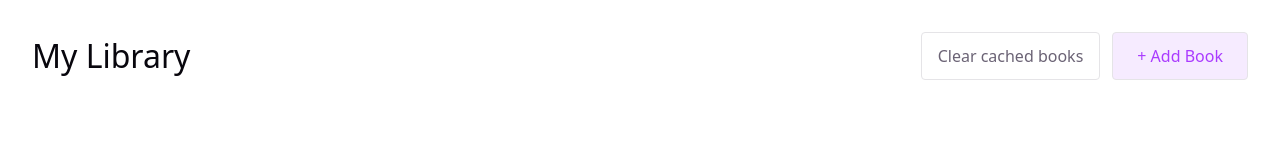
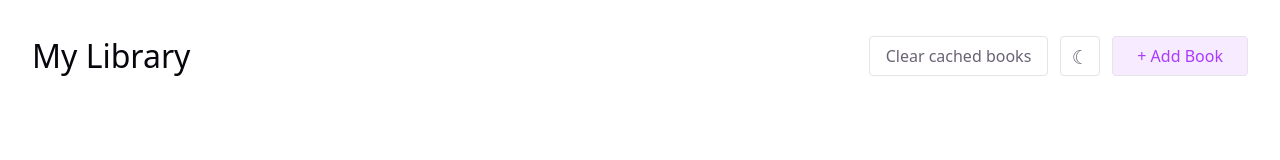
Before and after one commit to DavidHenri008/ebook-reader, a React (Vite) app: page / in a window 1280 px wide. Shown: the top 160 px of the page. Built offline with nearby package versions, Linux system fonts and the light colour scheme.

Commit message:
Add theme on library

```diff
--- a/src/components/FilePicker.tsx
+++ b/src/components/FilePicker.tsx
@@ -12,6 +12,7 @@ const HiddenInput = styled.input`
 `;
 
 const PickerButton = styled.button`
+  height: 2.5rem;
   display: inline-flex;
   align-items: center;
   gap: 0.5rem;
--- a/src/pages/HomePage.tsx
+++ b/src/pages/HomePage.tsx
@@ -10,6 +10,9 @@ import {
   deleteRawBook,
 } from "../storage";
 import type { BookMeta } from "../types";
+import type { Theme } from "../types";
+
+const THEME_STORAGE_KEY = "app-theme";
 
 const CACHE_DB_NAME = "epub-reader-pages";
 
@@ -67,6 +70,7 @@ const HeaderActions = styled.div`
 `;
 
 const ClearCachedBooksButton = styled.button`
+  height: 2.5rem;
   display: inline-flex;
   align-items: center;
   gap: 0.5rem;
@@ -133,6 +137,33 @@ const LoadingText = styled.div`
   padding: 4rem;
   color: var(--text);
 `;
+
+const ThemeButton = styled.button`
+  display: inline-flex;
+  align-items: center;
+  justify-content: center;
+  width: 2.5rem;
+  height: 2.5rem;
+  border: 1px solid var(--border);
+  border-radius: 4px;
+  background-color: var(--bg);
+  color: var(--text);
+  cursor: pointer;
+  font-size: 1.2rem;
+  transition:
+    border-color 0.2s,
+    color 0.2s;
+
+  &:hover {
+    border-color: var(--accent-border);
+    color: var(--accent);
+  }
+
+  &:focus-visible {
+    outline: 2px solid var(--accent);
+    outline-offset: 2px;
+  }
+`;
 //#endregion
 
 function HomePage() {
@@ -141,12 +172,24 @@ function HomePage() {
   const [isLoading, setIsLoading] = useState(true);
   const [isAdding, setIsAdding] = useState(false);
   const [isClearingCache, setIsClearingCache] = useState(false);
+  const [theme, setTheme] = useState<Theme>(
+    () => (localStorage.getItem(THEME_STORAGE_KEY) as Theme | null) ?? "light",
+  );
 
   const sortByTitle = useCallback(
     (list: BookMeta[]) =>
       [...list].sort((a, b) => a.title.localeCompare(b.title)),
     [],
   );
+
+  useEffect(() => {
+    document.documentElement.dataset.theme = theme;
+    localStorage.setItem(THEME_STORAGE_KEY, theme);
+  }, [theme]);
+
+  const toggleTheme = useCallback(() => {
+    setTheme((t) => (t === "light" ? "dark" : "light"));
+  }, []);
 
   const loadLibrary = useCallback(async () => {
     setIsLoading(true);
@@ -250,6 +293,15 @@ function HomePage() {
           >
             {isClearingCache ? "Clearing..." : "Clear cached books"}
           </ClearCachedBooksButton>
+          <ThemeButton
+            aria-label="Toggle theme"
+            title={
+              theme === "light" ? "Switch to dark mode" : "Switch to light mode"
+            }
+            onClick={toggleTheme}
+          >
+            {theme === "light" ? "☾" : "☀"}
+          </ThemeButton>
           <FilePicker
             onFileSelect={handleFileSelect}
             label="+ Add Book"
--- a/src/pages/ReaderPage.tsx
+++ b/src/pages/ReaderPage.tsx
@@ -44,6 +44,7 @@ const Toolbar = styled.div`
   border-bottom: 1px solid var(--border);
   background-color: var(--bg);
   z-index: 10;
+  justify-content: space-between;
 `;
 const Sidebar = styled.div`
   border-right: 1px solid var(--border);
@@ -89,7 +90,6 @@ const NavControls = styled.div`
   display: flex;
   align-items: center;
   gap: 8px;
-  flex: 1;
   justify-content: flex-end;
 `;
 
@@ -242,7 +242,9 @@ function ReaderPage() {
   const [anchor, setAnchor] = useState(0);
   const [zoom, setZoom] = useState(100);
   const [mode, setMode] = useState<ReadingMode>("scrolled");
-  const [theme, setTheme] = useState<Theme>("light");
+  const [theme, setTheme] = useState<Theme>(
+    () => (localStorage.getItem("app-theme") as Theme | null) ?? "light",
+  );
   const [extractionProgress, setExtractionProgress] = useState<string | null>(
     null,
   );
@@ -423,6 +425,7 @@ function ReaderPage() {
     setTheme((t) => {
       const next: Theme = t === "light" ? "dark" : "light";
       if (bookId) saveReadingState(bookId, { theme: next });
+      localStorage.setItem("app-theme", next);
       return next;
     });
   }, [bookId]);
```
